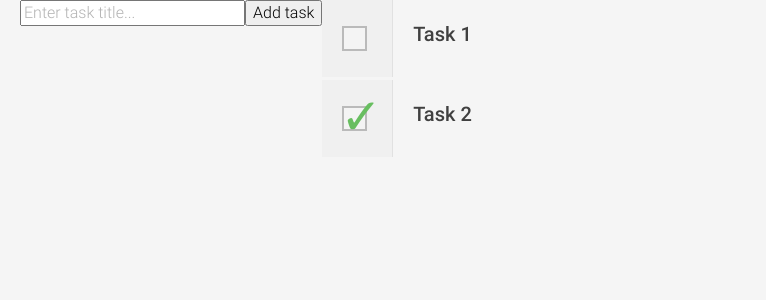
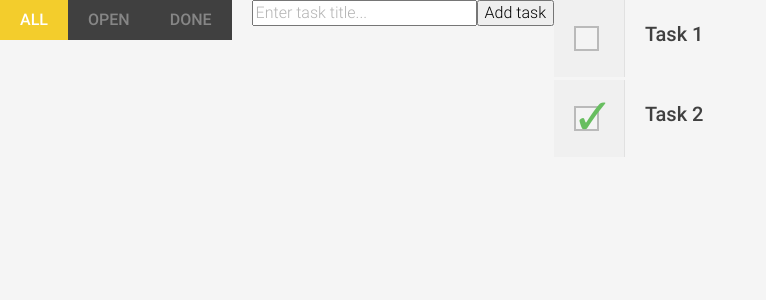
Before and after one commit to farooqam/pakt-ng-components, an Angular app in the folder starter-app/: page /tasks in a window 1280 px wide. Shown: the top 300 px of the page, without its empty margins (0-766 px from the left). Built offline with nearby package versions, Linux system fonts and the light colour scheme; a web font is replaced by a local one.

Commit message:
task filtering

```diff
--- /dev/null
+++ b/starter-app/src/app/shared/ui/components/toggle/toggle.component.html
@@ -0,0 +1,7 @@
+<button
+    class="toggle-button"
+    *ngFor="let buttonLabel of buttonLabels"
+    [class.active]="buttonLabel === activeButtonLabel"
+    (click)="activate(buttonLabel)">
+        {{buttonLabel}}
+</button>
--- /dev/null
+++ b/starter-app/src/app/shared/ui/components/toggle/toggle.component.ts
@@ -0,0 +1,30 @@
+import {
+  Component,
+  OnInit,
+  ViewEncapsulation,
+  Output,
+  Input,
+  EventEmitter } from '@angular/core';
+
+@Component({
+  selector: 'mac-toggle',
+  templateUrl: './toggle.component.html',
+  encapsulation: ViewEncapsulation.None
+})
+export class ToggleComponent implements OnInit {
+  @Input() buttonLabels: string[];
+  @Input() activeButtonLabel: string;
+  @Output() activated = new EventEmitter<string>();
+  constructor() { }
+
+  ngOnInit() {
+    if (!this.activeButtonLabel) {
+      this.activeButtonLabel = this.buttonLabels[0];
+    }
+  }
+
+  activate(buttonLabel: string) {
+    this.activated.emit(buttonLabel);
+  }
+
+}
--- a/starter-app/src/app/tasks/components/task-list/task-list.component.html
+++ b/starter-app/src/app/tasks/components/task-list/task-list.component.html
@@ -1,9 +1,16 @@
+<div class="row">
+  <mac-toggle
+    [buttonLabels]="taskFilterTypes"
+    [activeButtonLabel]="activeFilterType"
+    (activated)="activateFilterType($event)">
+  </mac-toggle>
+</div>
 <div class="row">
   <mac-enter-task (taskEntered)="addTask($event)"></mac-enter-task>
 </div>
 
 <div class="row">
-  <div *ngFor="let task of tasks">
+  <div *ngFor="let task of tasksToShow">
     <mac-task [task]="task" (updated)="updateTask($event)"></mac-task>
   </div>
 </div>
--- a/starter-app/src/app/tasks/components/task-list/task-list.component.ts
+++ b/starter-app/src/app/tasks/components/task-list/task-list.component.ts
@@ -1,8 +1,7 @@
 import { Component, ViewEncapsulation, OnInit } from '@angular/core';
-import { Task } from '../../models';
+import { Task, TaskListFilterType } from '../../models';
 import { TaskService } from '../../services/task.service';
 import { LoggerService } from 'src/app/shared/utility';
-
 
 @Component({
   selector: 'mac-task-list',
@@ -11,6 +10,9 @@ import { LoggerService } from 'src/app/shared/utility';
 export class TaskListComponent implements OnInit {
 
   private tasks: Task[];
+  private tasksToShow: Task[];
+  private activeFilterType: TaskListFilterType = 'all';
+  private taskFilterTypes: TaskListFilterType[] = ['all', 'open', 'done'];
 
   constructor(private taskService: TaskService, private logger: LoggerService) {}
 
@@ -21,15 +23,39 @@ export class TaskListComponent implements OnInit {
         this.logger.logObject(this.tasks);
       },
       error => this.logger.logObject(error));
+
+      this.filterTasks();
   }
 
   addTask(title: string): void {
     this.taskService.addTask(title);
     this.logger.log(`Added task '${title}'`);
+    this.filterTasks();
   }
 
   updateTask(task: Task) {
     this.taskService.updateTask(task);
     this.logger.log('Updated task:\n' + JSON.stringify(task));
+    this.filterTasks();
+  }
+
+  activateFilterType(type: TaskListFilterType): void {
+    this.activeFilterType = type;
+    this.filterTasks();
+  }
+
+  filterTasks(): void {
+    this.tasksToShow = this.tasks
+      .filter((task: Task) => {
+        if (this.activeFilterType === 'all') {
+          return true;
+        }
+
+        if (this.activeFilterType === 'open') {
+          return !task.done;
+        }
+
+        return task.done;
+      });
   }
 }
--- a/starter-app/src/app/tasks/models/task.ts
+++ b/starter-app/src/app/tasks/models/task.ts
@@ -3,3 +3,5 @@ export interface Task {
   title: string;
   done: boolean;
 }
+
+export type TaskListFilterType = 'all' | 'open' | 'done';
```
Also changed, not shown: starter-app/src/app/shared/ui/ui.module.ts (+5 -2 lines), starter-app/src/app/shared/ui/components/toggle/toggle.component.css (added), 1 other file (tests, documents, lock files or other folders).
